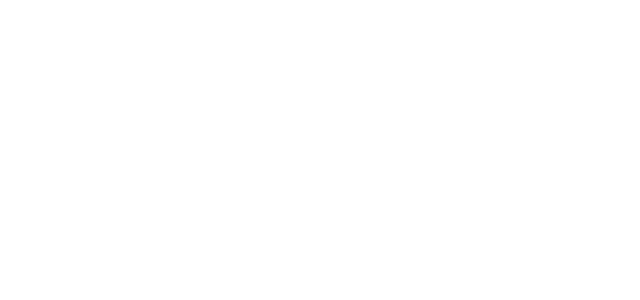
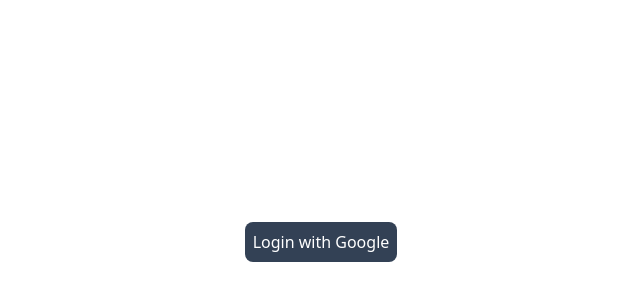
Before and after one commit to Buyaki01/nextjs13-online-store-admin, a Next.js app: page / in a window 1280 px wide. Shown: the part 158-458 px from the top of the page, without its empty margins (319-959 px from the left). Built offline with nearby package versions, Linux system fonts and the light colour scheme.

Commit message:
Add components/Provider.js and app/api/auth/[...nextauth]/route.js

```diff
--- /dev/null
+++ b/app/api/auth/[...nextauth]/route.js
@@ -0,0 +1,18 @@
+import NextAuth from "next-auth"
+import GoogleProvider from 'next-auth/providers/google'
+
+export const authOptions = {
+  providers: [
+    GoogleProvider({
+      clientId: process.env.GOOGLE_CLIENT_ID,
+      clientSecret: process.env.GOOGLE_CLIENT_SECRET
+    })
+  ],
+  pages: {
+    signIn: '/signin'
+  }
+}
+
+const handler = NextAuth(authOptions)
+
+export { handler as GET, handler as POST }
--- /dev/null
+++ b/app/components/Provider.jsx
@@ -0,0 +1,9 @@
+'use client'
+
+import { SessionProvider } from 'next-auth/react'
+
+const Provider = ({ children }) => {
+  return <SessionProvider>{children}</SessionProvider>
+}
+
+export default Provider
--- a/app/layout.js
+++ b/app/layout.js
@@ -1,3 +1,4 @@
+import Provider from './components/Provider'
 import './globals.css'
 
 export const metadata = {
@@ -8,7 +9,11 @@
 export default function RootLayout({ children }) {
   return (
     <html lang="en">
-      <body>{children}</body>
+      <body>
+        <Provider>
+          {children}
+        </Provider>
+      </body>
     </html>
   )
 }
--- a/app/page.js
+++ b/app/page.js
@@ -1,7 +1,9 @@
 export default function Home() {
   return (
-    <main>
-
-    </main>
+    <div className="flex items-center w-screen h-screen">
+      <div className="text-center w-full">
+        <button className=" text-white bg-slate-700 p-2 rounded-lg">Login with Google</button>
+      </div>
+    </div>
   )
 }
```
